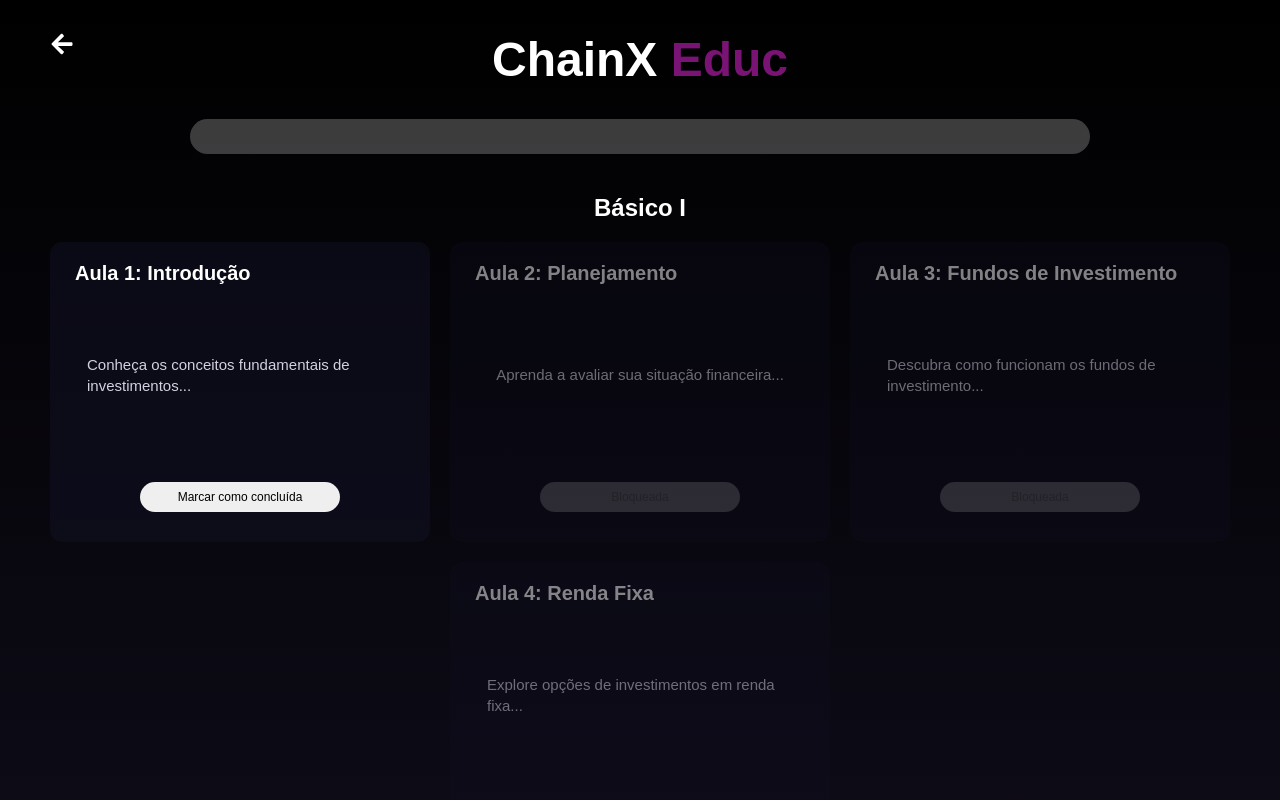
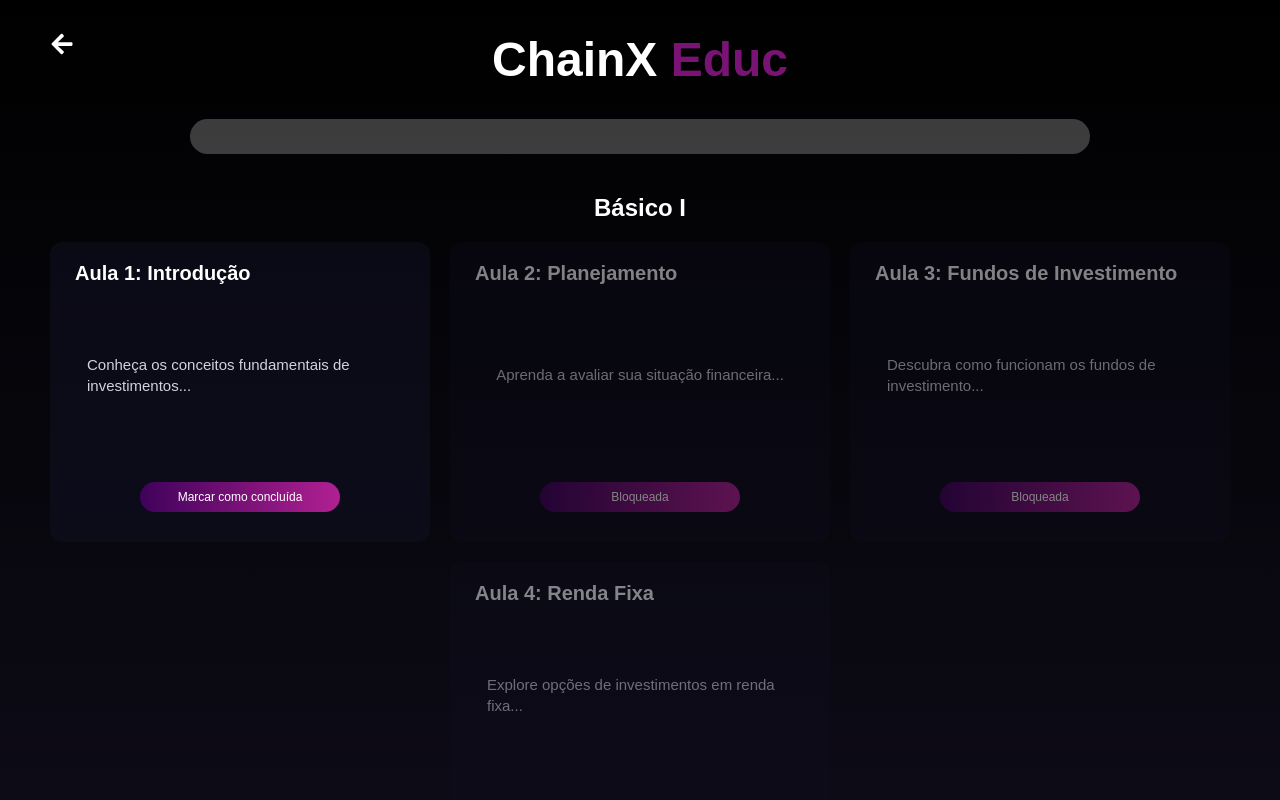
Before and after one commit to PedrosoEnzo/cripto, a React (Vite) app in the folder cripto-react/: page /curso in a window 1280 px wide. Shown: the top 800 px of the page. Built offline with nearby package versions, Linux system fonts and the light colour scheme.

Commit message:
Arrumando a cor dos botoes

```diff
--- a/cripto-react/src/components/LessonCard.module.css
+++ b/cripto-react/src/components/LessonCard.module.css
@@ -65,6 +65,8 @@ button {
   cursor: pointer;
   height: 30px;
   width: 200px;
+  background: linear-gradient(to right, #3f025b, #b12092);
+  color: #ffffff;
   margin-top: auto;
   margin-bottom: 30px;
   align-self: center;
```
